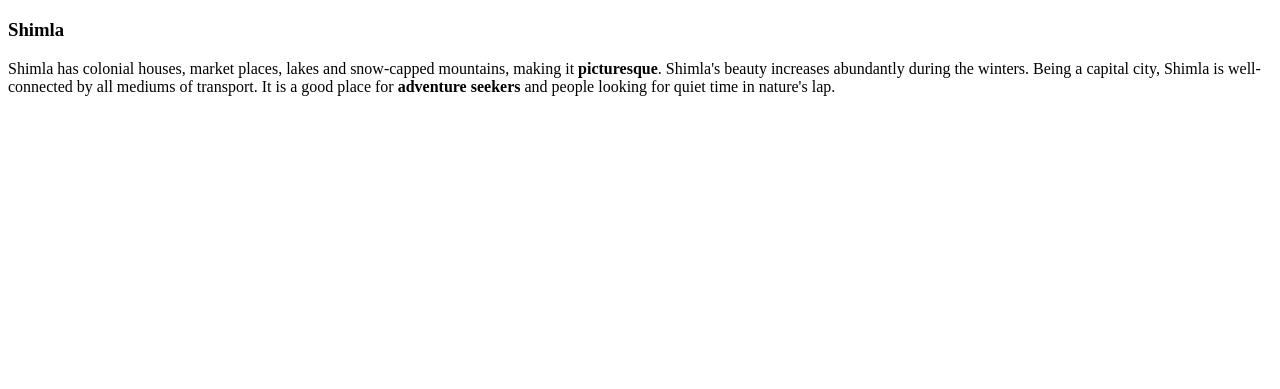
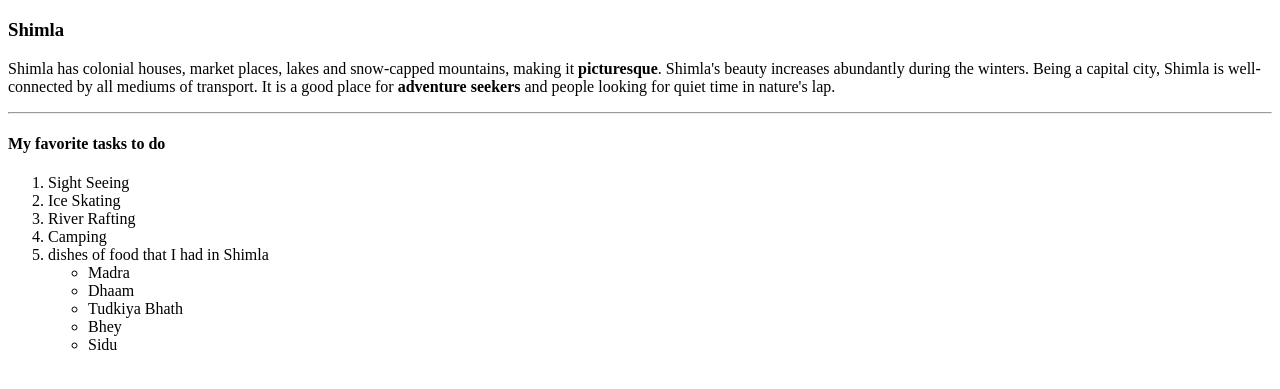
Before and after one commit to 44-563-WebApps-F23/44563-webapps-f23-assignment3-kartikeya-datta, a plain HTML site: page index.html in a window 1280 px wide. Shown: the part 61-450 px from the top of the page. Drawn offline with Linux system fonts and the light colour scheme.

Commit message:
Update index.html

```diff
--- a/index.html
+++ b/index.html
@@ -13,5 +13,22 @@
             Being a capital city, Shimla is well-connected by all mediums of transport.
             It is a good place for <b>adventure seekers</b> and people looking for quiet time in nature's lap.
         </p>
+        <hr>
+        <h4>My favorite tasks to do</h4>
+        <ol>
+            <li>Sight Seeing</li>
+            <li>Ice Skating</li>
+            <li>River Rafting</li>
+            <li>Camping</li>
+            <li>dishes of food that I had in Shimla
+                <ul>
+                    <li>Madra</li>
+                    <li>Dhaam</li>
+                    <li>Tudkiya Bhath</li>
+                    <li>Bhey</li>
+                    <li>Sidu</li>
+                </ul>
+            </li>
+        </ol>
     </body>
 </html>
```
